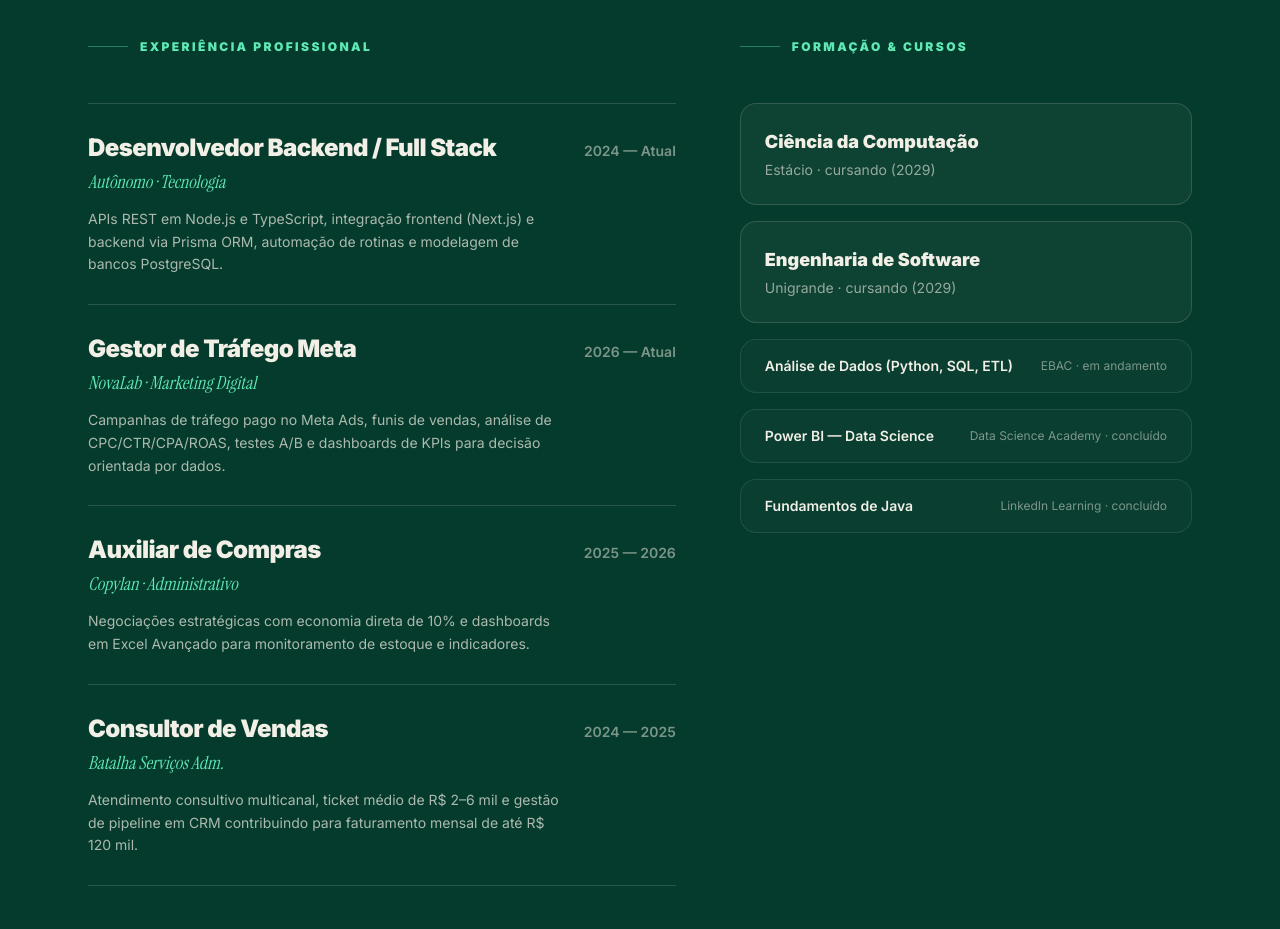
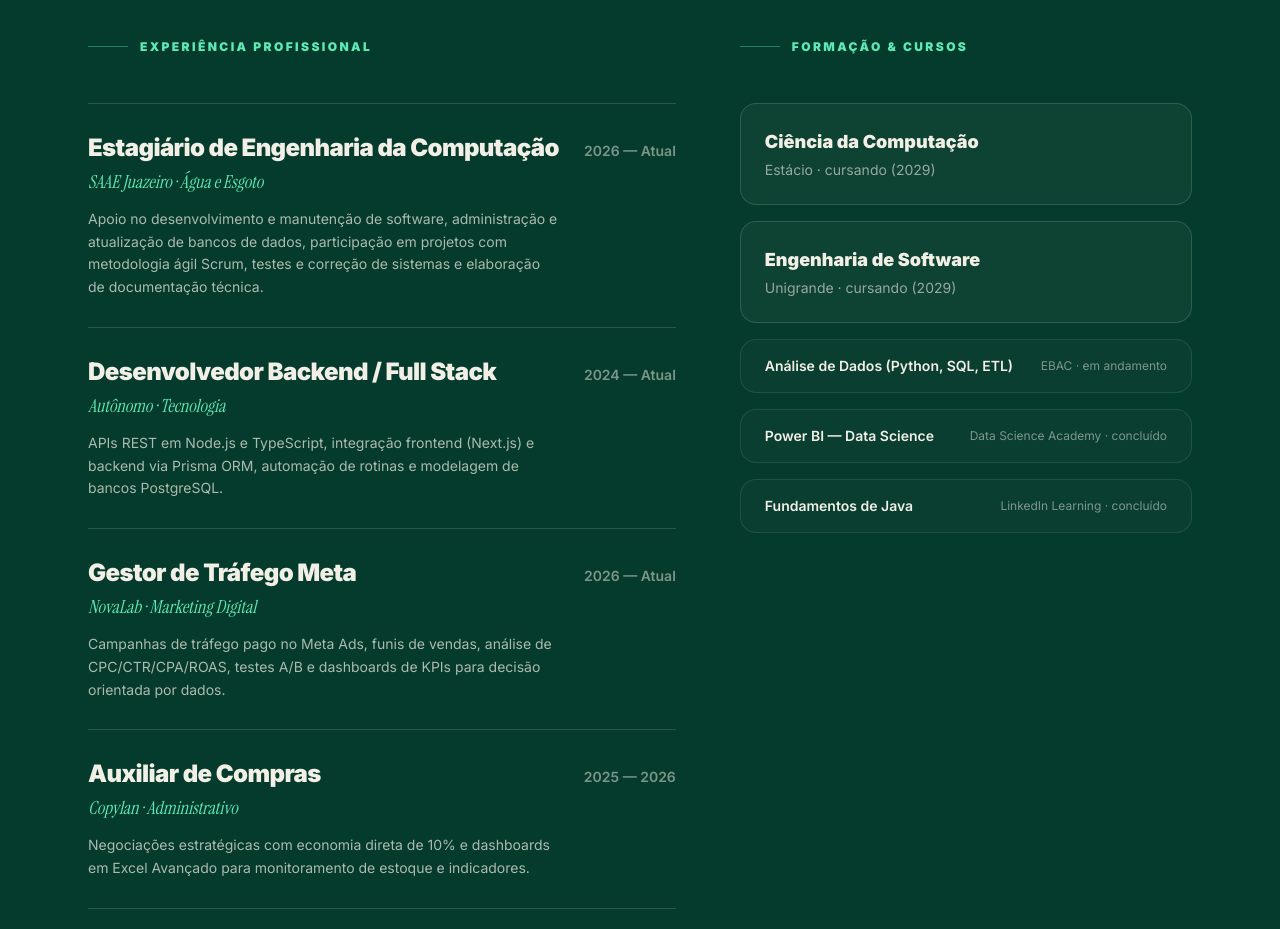
Before and after one commit to 7Genesis/portfolio-genesis, a Next.js app: page / in a window 1280 px wide. Shown: the part 7200-8129 px from the top of the page. Built offline with nearby package versions, Linux system fonts and the light colour scheme; no server answers.

Commit message:
feat: adiciona estágio em Engenharia da Computação no SAAE Juazeiro

```diff
--- a/app/page.tsx
+++ b/app/page.tsx
@@ -83,6 +83,12 @@ const projects = [
 
 // Experiências profissionais (currículo)
 const experiences = [
+  {
+    role: 'Estagiário de Engenharia da Computação',
+    org: 'SAAE Juazeiro · Água e Esgoto',
+    period: '2026 — Atual',
+    desc: 'Apoio no desenvolvimento e manutenção de software, administração e atualização de bancos de dados, participação em projetos com metodologia ágil Scrum, testes e correção de sistemas e elaboração de documentação técnica.',
+  },
   {
     role: 'Desenvolvedor Backend / Full Stack',
     org: 'Autônomo · Tecnologia',
```
